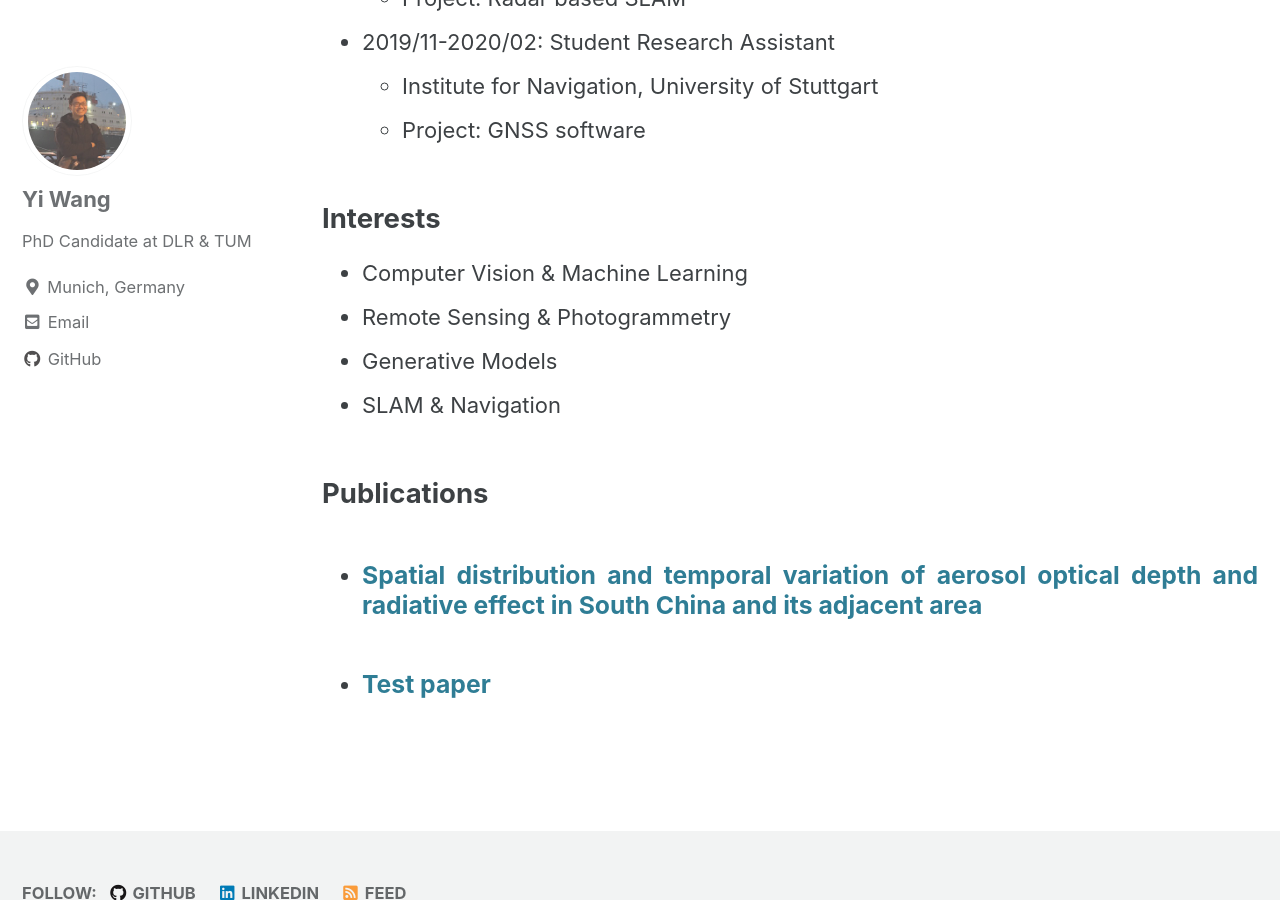
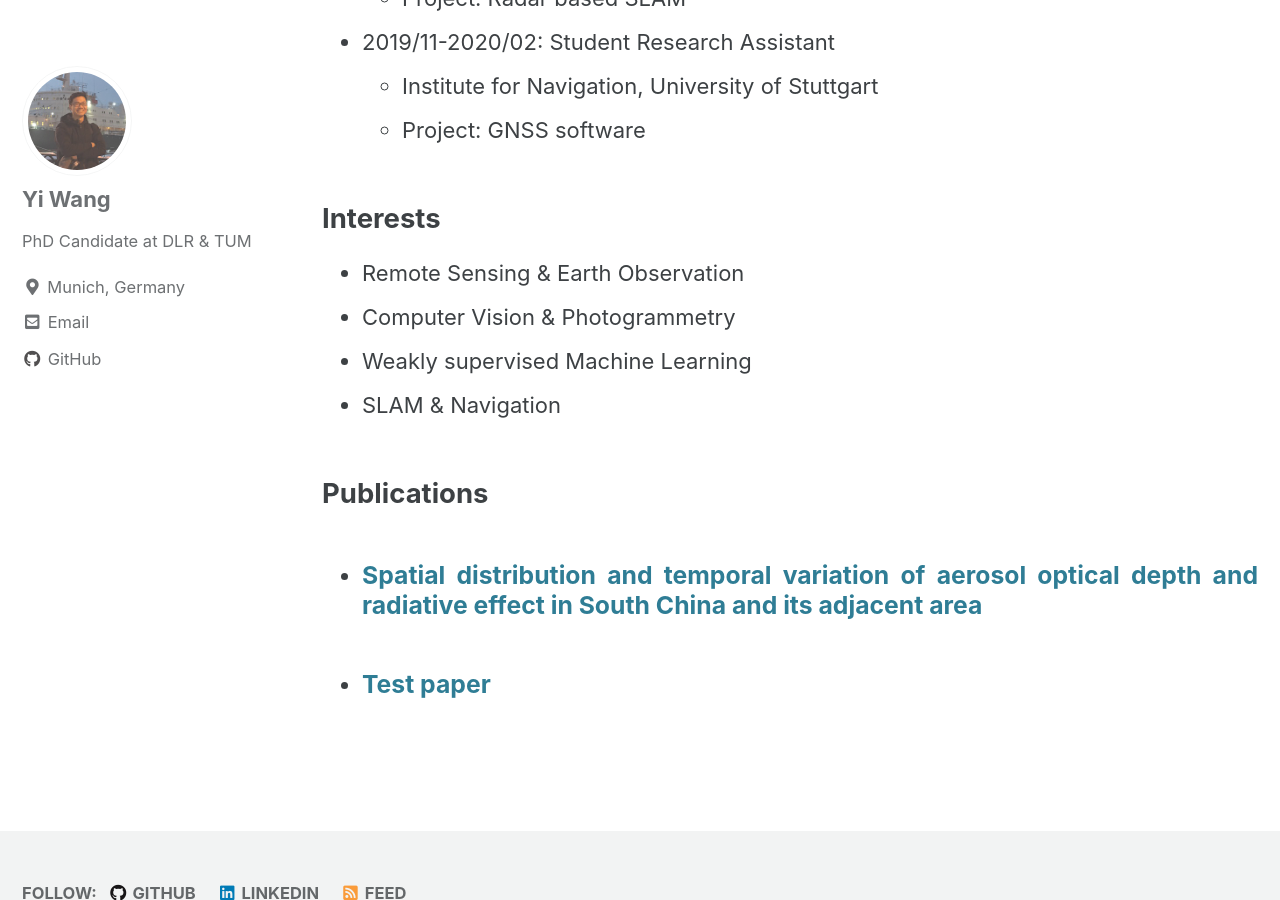
Before and after one commit to wangyi111/wangyi111.github.io, a Jekyll site: the page built from _pages/cv.md, in a window 1280 px wide and 900 px high, scrolled down 690 px. Built offline with Jekyll 4.4.1, drawn with Linux system fonts in a browser that asks for light colours; cached includes are drawn as plain includes.

Commit message:
update cv

```diff
--- a/_data/navigation.yml
+++ b/_data/navigation.yml
@@ -9,7 +9,7 @@ main:
   - title: "Project"
     url: /portfolio/
   - title: "CV"
-    url: /assets/cv-yi.pdf
+    url: /cv/ #/assets/cv-yi.pdf
   - title: "中文"
     url: https://wangyi111.github.io/zh-pages/
   #- title: "Quick-Start Guide"
--- a/_pages/cv.md
+++ b/_pages/cv.md
@@ -27,9 +27,9 @@ Work experience
 
 Interests
 -----
-* Computer Vision & Machine Learning
-* Remote Sensing & Photogrammetry
-* Generative Models
+* Remote Sensing & Earth Observation
+* Computer Vision & Photogrammetry
+* Weakly supervised Machine Learning
 * SLAM & Navigation
 
 Publications
```
Also changed, not shown: README.md (+1 -1 lines), _pages/about.md (+3 -2 lines).
